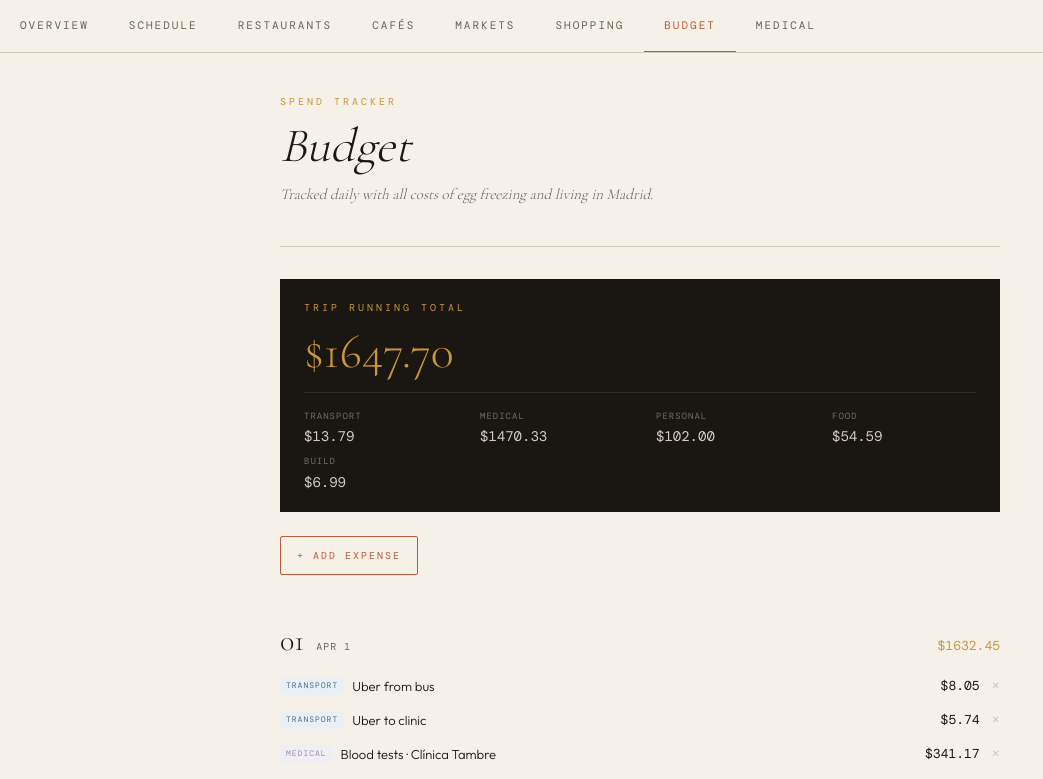
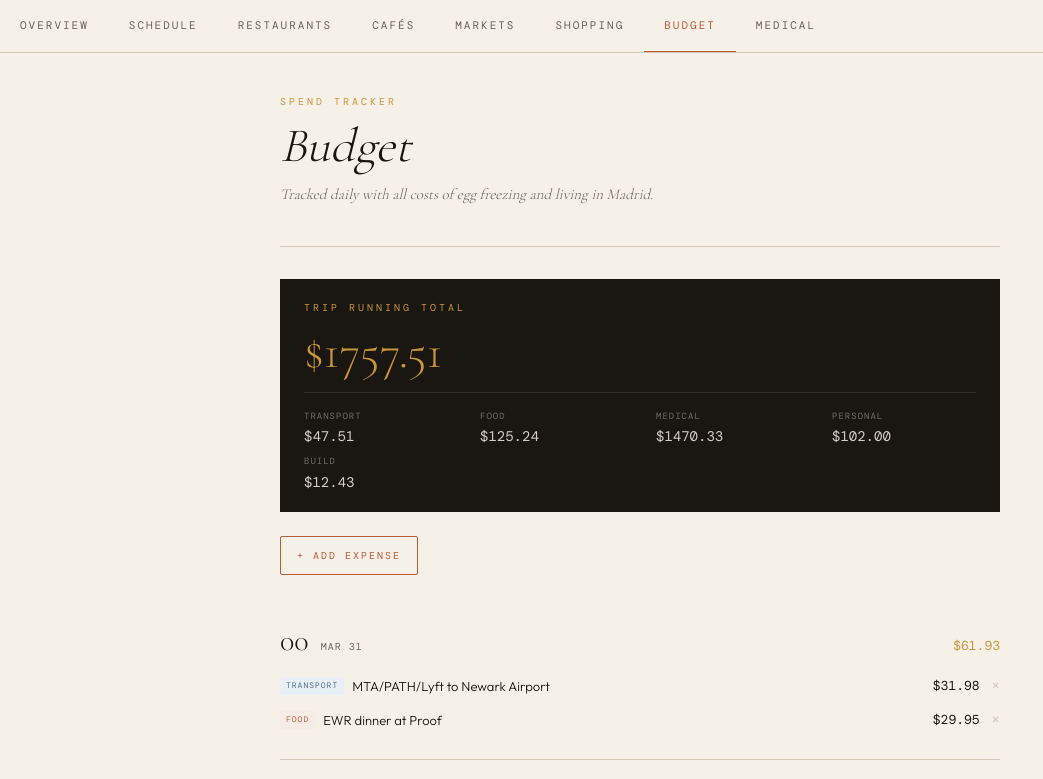
Before and after one commit to jmslo/madrid, a Next.js app: page /budget in a window 1280 px wide. Shown: the top 779 px of the page, without its empty margins (0-1043 px from the left). Built offline with nearby package versions, Linux system fonts and the light colour scheme; a web font is replaced by a local one.

Commit message:
update budget and schedule

```diff
--- a/app/schedule/page.tsx
+++ b/app/schedule/page.tsx
@@ -2,10 +2,10 @@ import DayCard from '@/components/DayCard'
 import { schedule } from '@/lib/data/schedule'
 
 const WEEKS = [
-  { num: 1, dates: 'April 1 – 7',  title: 'Arrive, Settle, Launch',               color: 'var(--terracotta)', vibe: 'Your most energetic week — no stims, no social obligations, friends away. Use it hard. This is your setup week: apps deployed, routines established, Semana Santa absorbed, AI project brewing.', focus: ['Deploy both apps', 'Dental + skin appts', 'Semana Santa', 'Website architecture'] },
-  { num: 2, dates: 'April 8 – 14', title: 'Stims Begin · Build Momentum',          color: 'var(--sage)',       vibe: 'Stims start this week — Tambre appointments every 2–3 days. Your most ambitious build week. Friends return from Easter. Best friend arrives Tuesday the 14th.',                                  focus: ['AI project format', 'Website first draft', 'Malasaña thrift day', 'Best friend arrives Apr 14'] },
-  { num: 3, dates: 'April 15 – 19', title: 'Peak Stims · Best Friend · Go Gentle', color: 'var(--gold)',       vibe: 'The hardest physical week — bloating and fatigue peak. But your best friend is here for most of it, which changes everything. Plan beautiful evenings together and a gentle Sunday morning before she flies home — which is also retrieval day.', focus: ['AI project artifact', 'Flamenco', 'Best friend week', 'Retrieval Apr 19'] },
-  { num: 4, dates: 'April 20 – 22', title: 'Rest, Reflect, Receive',               color: 'var(--recovery)',   vibe: 'Three gentle days. Don\'t think of this as dead time — think of it as integration. You\'ve built three things, read three books, seen Madrid slowly and well. This is the exhale.',               focus: ['Reflection', 'Finish books', 'Gentle walks', 'Depart proud'] },
+  { num: 1, dates: 'April 1 – 5',  title: 'Arrive, Settle, Launch',               color: 'var(--terracotta)', vibe: 'Your most focused week with a quiet city, less hormones, and no social obligations. Use it well. This is your setup week: apps deployed, routines established, enjoying Semana Santa, AI project brewing.', focus: ['Deploy both apps', 'Dental + skin appts', 'Semana Santa', 'Website architecture'] },
+  { num: 2, dates: 'April 6 – 12', title: 'Appointments Begin · Build Momentum',          color: 'var(--sage)',       vibe: 'Tambre appointments every 2–3 days. Your most ambitious build week. Connections return from Easter. Best friend arrives Tuesday the 14th.',                                  focus: ['AI project format', 'Website first draft', 'Malasaña thrift day', 'Best friend arrives Apr 14'] },
+  { num: 3, dates: 'April 13 – 17', title: 'Peak Stims · Friends Visit · Go Gentle', color: 'var(--gold)',       vibe: 'The hardest physical week — bloating and fatigue peak. But your best friend is here for most of it, which changes everything. Plan beautiful evenings together and a gentle Sunday morning before she flies home — which is also retrieval day.', focus: ['AI project artifact', 'Flamenco', 'Best friend week', 'Retrieval Apr 19'] },
+  { num: 4, dates: 'April 18 – 22', title: 'Procedure · Rest, Reflect, Receive',               color: 'var(--recovery)',   vibe: 'Three gentle days. Don\'t think of this as dead time — think of it as integration. You\'ve built three things, read three books, seen Madrid slowly and well. This is the exhale.',               focus: ['Reflection', 'Finish books', 'Gentle walks', 'Depart proud'] },
 ]
 
 export default function SchedulePage() {
--- a/components/BudgetTracker.tsx
+++ b/components/BudgetTracker.tsx
@@ -11,23 +11,43 @@ type DaySpend = {
 
 const SEED_DATA: DaySpend[] = [
   {
+    day: 0,
+    date: 'Mar 31',
+    items: [
+      { label: 'MTA/PATH/Lyft to Newark Airport',          amount: 31.98,    category: 'transport' },
+      { label: 'EWR dinner at Proof',                      amount: 29.95,   category: 'food'      },
+    ],
+  },
+  {
     day: 1,
     date: 'Apr 1',
     items: [
-      { label: 'Uber from bus',                            amount: 8.05,    category: 'transport' },
+      { label: 'Bus + Uber to apartment',                  amount: 9.79,    category: 'transport' },
       { label: 'Uber to clinic',                           amount: 5.74,    category: 'transport' },
-      { label: 'Blood tests · Clínica Tambre',             amount: 341.17,  category: 'medical'   },
-      { label: 'Pharmacy meds (Pergoveris + Desogestrel)', amount: 1129.16, category: 'medical'   },
+      { label: 'Clínica Tambre blood tests',             amount: 341.17,  category: 'medical'   },
+      { label: 'Round 1 of meds (Pergoveris + Desogestrel)', amount: 1129.16, category: 'medical'   },
       { label: 'Manicure + brows',                         amount: 102.00,  category: 'personal'  },
-      { label: 'Grocery store (~3 meals + snacks)',         amount: 46.33,   category: 'food'      },
+      { label: 'Grocery store @ Froiz (~3 meals + snacks)',        amount: 46.33,   category: 'food' },
     ],
   },
   {
     day: 2,
     date: 'Apr 2',
     items: [
-      { label: 'Cortado + banana bread · Hola Coffee', amount: 8.26,  category: 'food'  },
+      { label: 'Cortado + banana bread @ VEIA Coffee', amount: 8.26,  category: 'food'  },
+      { label: 'Cortado @ Religion', amount: 2.79,  category: 'food'  },
       { label: 'jessicaslocum.com · Year 1 · Namecheap', amount: 6.99, category: 'build' },
+      { label: 'Grocery store @ Froiz (veggies, pepper)',  amount: 9.19,   category: 'food' },
+      { label: 'Anthropic data to finish deployment', amount: 5.44, category: 'build' },
+      { label: 'Dinner @ Little Dragon',  amount: 20.70,   category: 'food' },
+      { label: 'Froyo @ Myka',  amount: 4.77,   category: 'food' },
+    ],
+  },
+  {
+    day: 3,
+    date: 'Apr 3',
+    items: [
+      { label: 'Cortado @ BAM Labs', amount: 3.25,  category: 'food'  },
     ],
   },
 ]
```
